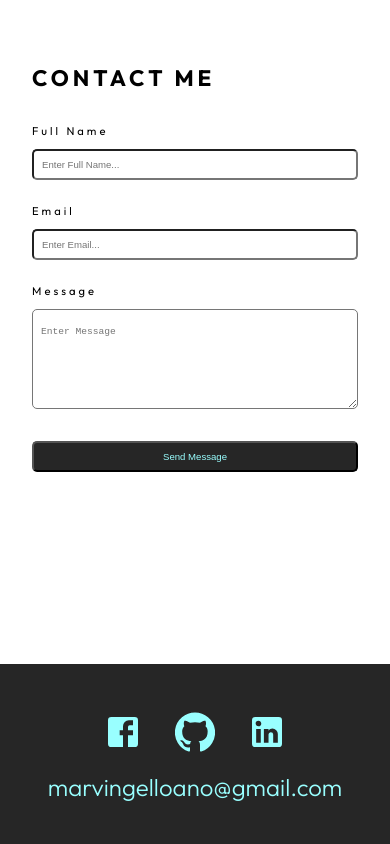
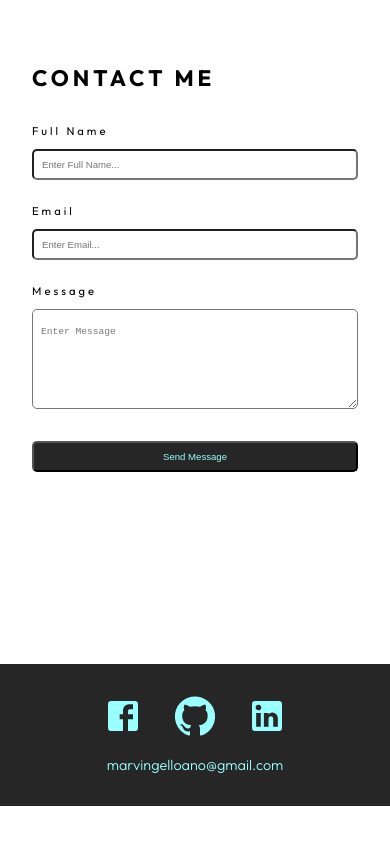
Before and after one commit to ninongmarvin/myportfolio, a React (Create React App) app: page / in a window 390 px wide. Shown: the part 2412-3256 px from the top of the page. After the commit the page ends 3218 px from the top, so only its background shows below. Built offline with nearby package versions, Linux system fonts and the light colour scheme.

Commit message:
edit footer to be mobile friendly

```diff
--- a/src/styles/Footer.css
+++ b/src/styles/Footer.css
@@ -1,3 +1,30 @@
+@media only screen and (min-width: 300px) and (max-width: 500px) {
+  body .footer{
+    width: 100%;
+    padding: 2rem .90rem;
+    background-color: #262626;
+    display: flex;
+    flex-direction: column;
+    justify-content: center;
+    text-align: center;
+  }
+
+  body .social{
+    margin-bottom: 1rem;
+  }
+
+  body .social a{
+    color: #99ffff;
+    margin: 0 1rem;
+  }
+
+  body .footer h3{
+    color: #99ffff;
+    font-size: .90rem;
+    font-weight: 300;
+  }
+}
+
 .footer{
   width: 100%;
   padding: 3rem 1rem;
```
